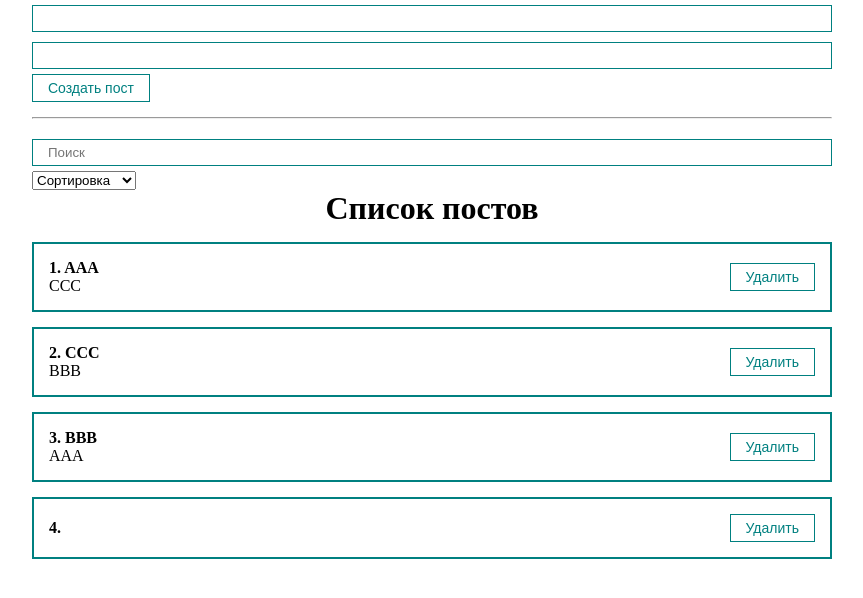
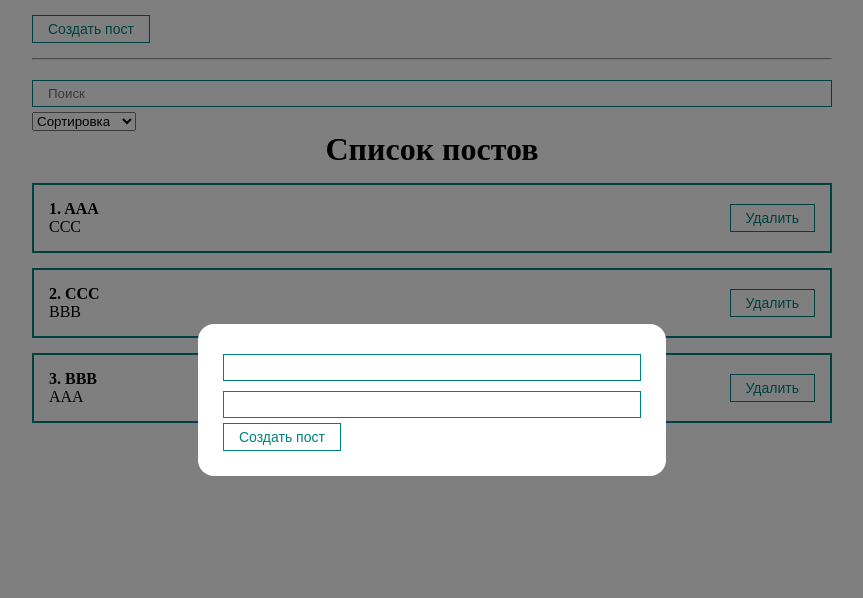
Before and after one commit to iAllBe/react-fundamental, a React (Create React App) app: page / in a window 1280 px wide. Both pictures are taken after a click on the button "Создать пост". Shown: the top 598 px of the page, without its empty margins (208-1071 px from the left). Built offline with nearby package versions, Linux system fonts and the light colour scheme.

Commit message:
create MyModal

```diff
--- a/src/App.js
+++ b/src/App.js
@@ -3,6 +3,8 @@ import './styles/App.css'
 import PostList from "./components/PostList";
 import PostForm from "./components/PostForm";
 import PostFilter from "./components/UI/PostFilter";
+import MyModal from "./components/UI/modal/MyModal";
+import MyButton from "./components/UI/button/MyButton";
 
 function App() {
     const [posts, setPosts] = useState([
@@ -14,7 +16,7 @@ function App() {
     const [filter, setFilter] = useState({sort: '', query: ''})
 
     const sortedPosts = useMemo(() => {
-        console.log('done "getSortedPosts"')
+
         if (filter.sort) {
             return [...posts].sort((a, b) => a[filter.sort].localeCompare(b[filter.sort]))
         } else {
@@ -22,12 +24,15 @@ function App() {
         }
     }, [posts, filter.sort])
 
+    const [modal, setModal] = useState(false)
+
     const sortedAndSearchedPosts = useMemo(() => {
         return sortedPosts.filter(p => p.title.toLowerCase().includes(filter.query))
     }, [filter.query, sortedPosts])
 
     function createPost(newPost) {
         setPosts([...posts, newPost])
+        setModal(false)
     }
 
     function removePost(post) {
@@ -36,18 +41,28 @@ function App() {
 
   return (
       <div className="App">
-          <PostForm create={createPost}/>
+          <MyButton
+              style={{marginTop: '15px'}}
+              onClick={() => setModal(true)}
+          >
+              Создать пост
+          </MyButton>
+          <MyModal
+              visible={modal}
+              setVisible={setModal}
+          >
+              <PostForm create={createPost}/>
+          </MyModal>
           <hr style={{margin: '15px 0'}}/>
           <PostFilter
               filter={filter}
               setFilter={setFilter}
           />
           <PostList
-                  posts={sortedAndSearchedPosts}
-                  title={'Список постов'}
-                  remove={removePost}
+              posts={sortedAndSearchedPosts}
+              title={'Список постов'}
+              remove={removePost}
           />
-
       </div>
   );
 }
--- a/src/components/UI/PostFilter.jsx
+++ b/src/components/UI/PostFilter.jsx
@@ -12,7 +12,7 @@ const PostFilter = ({filter, setFilter}) => {
             />
             <MySelect
                 value={filter.sort}
-                onChange={selectedSort => setFilter({...filter, sort: selectedSort})} //WTF???
+                onChange={selectedSort => setFilter({...filter, sort: selectedSort})}
                 defaultOption='Сортировка'
                 options={[
                     {value: 'title', name: 'По загаловку'},
--- /dev/null
+++ b/src/components/UI/modal/MyModal.jsx
@@ -0,0 +1,27 @@
+import React from 'react';
+import cl from './MyModal.module.css'
+
+const MyModal = ({children, visible, setVisible}) => {
+
+    const rooClasses = [cl.myModal]
+
+    if (visible) {
+        rooClasses.push(cl.active)
+    }
+
+    return (
+        <div
+            className={rooClasses.join(' ')}
+            onClick={() => setVisible(false)}
+        >
+            <div
+                className={cl.myModalContent}
+                onClick={e => e.stopPropagation()}
+            >
+                {children}
+            </div>
+        </div>
+    );
+};
+
+export default MyModal;
--- /dev/null
+++ b/src/components/UI/modal/MyModal.module.css
@@ -0,0 +1,22 @@
+.myModal {
+    position: fixed;
+    top: 0;
+    bottom: 0;
+    right: 0;
+    left: 0;
+    display: none;
+    background: rgba(0, 0, 0, 0.5);
+}
+
+.myModalContent {
+    padding: 25px;
+    background: white;
+    border-radius: 16px;
+    min-width: 250px;
+}
+
+.myModal.active {
+    display: flex;
+    justify-content: center;
+    align-items: center;
+}
```
